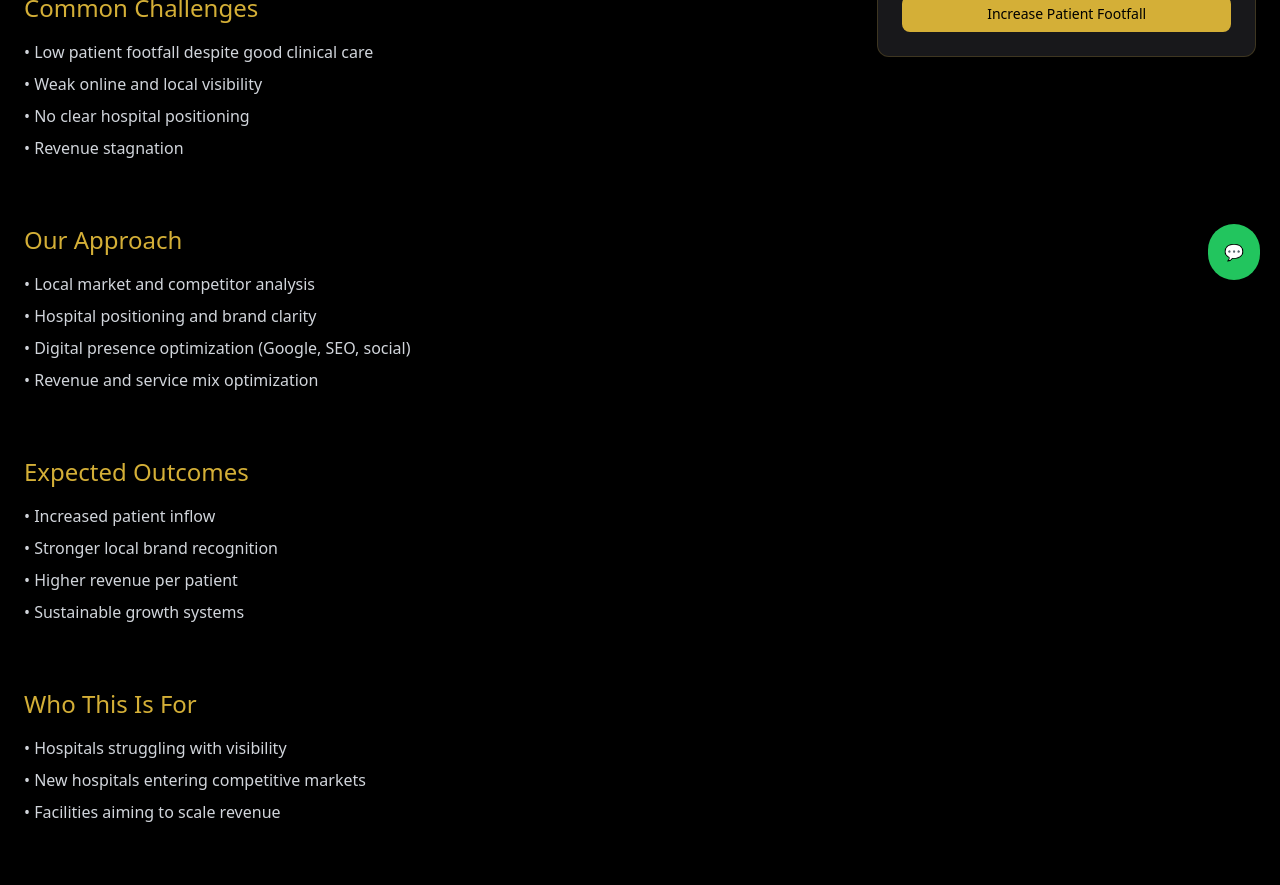
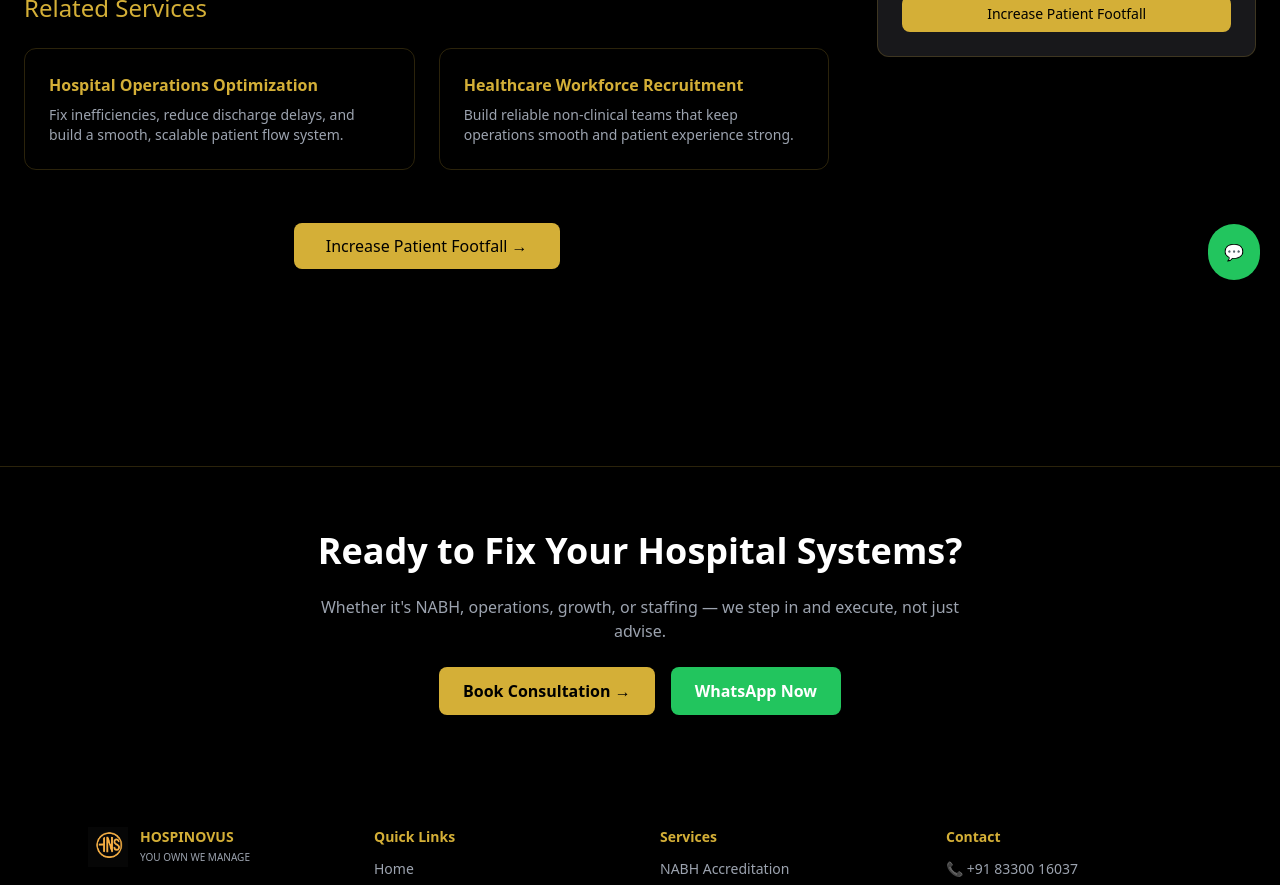
Before and after one commit to hospinovus-lgtm/hospinovus.com, a React (Vite) app: page /services/growth in a window 1280 px wide. Shown: the part 440-1325 px from the top of the page. Built offline with nearby package versions, Linux system fonts and the light colour scheme.

Commit message:
injected tracking into sevice details

```diff
--- a/src/pages/ServiceDetail.tsx
+++ b/src/pages/ServiceDetail.tsx
@@ -1,6 +1,7 @@
 import { useParams, Link } from "react-router-dom"
 import { servicesData, commonBlocks } from "../data/servicesData"
 import { useState, useEffect } from "react"
+import { track } from "@vercel/analytics"
 
 export default function ServiceDetail() {
   const { slug } = useParams()
@@ -99,6 +100,7 @@ Please guide me on next steps.`
         if (e.clientY <= 10 && !hasTriggered) {
           hasTriggered = true
           setShowPopup(true)
+          track("Exit Popup Triggered", { service: service?.slug })
         }
       }
 
@@ -117,6 +119,7 @@ Please guide me on next steps.`
         ) {
           hasTriggered = true
           setShowPopup(true)
+          track("Exit Popup Triggered", { service: service?.slug })
         }
 
         lastScroll = window.scrollY
@@ -132,7 +135,7 @@ Please guide me on next steps.`
     }, 4000)
 
     return () => clearTimeout(timer)
-  }, [])
+  }, [service])
 
   if (!service) {
     return <div className="text-white p-20 text-center">Service not found</div>
@@ -145,10 +148,9 @@ Please guide me on next steps.`
   return (
     <div className="bg-black text-white pt-28 pb-32 px-4 md:px-6">
 
-      {/* 🔥 GRID LAYOUT */}
       <div className="max-w-7xl mx-auto grid md:grid-cols-3 gap-12">
 
-        {/* ================= LEFT CONTENT ================= */}
+        {/* LEFT */}
         <div className="md:col-span-2 space-y-16">
 
           {/* HERO */}
@@ -167,69 +169,16 @@ Please guide me on next steps.`
 
             <Link
               to={`/contact?service=${service.slug}`}
+              onClick={() =>
+                track("CTA Click", { service: service.slug, location: "hero" })
+              }
               className="bg-gold text-black px-8 py-3 rounded-lg font-medium inline-block"
             >
               {ctaText} →
             </Link>
           </div>
 
-          {/* PROBLEMS */}
-          {service.problems?.length > 0 && (
-            <div>
-              <h2 className="text-2xl text-gold mb-4">Common Challenges</h2>
-              <ul className="space-y-2 text-gray-300">
-                {service.problems.map((p, i) => (
-                  <li key={i}>• {p}</li>
-                ))}
-              </ul>
-            </div>
-          )}
-
-          {/* PROCESS */}
-          {service.process?.length > 0 && (
-            <div>
-              <h2 className="text-2xl text-gold mb-4">Our Approach</h2>
-              <ul className="space-y-2 text-gray-300">
-                {service.process.map((p, i) => (
-                  <li key={i}>• {p}</li>
-                ))}
-              </ul>
-            </div>
-          )}
-
-          {/* OUTCOMES */}
-          {service.outcomes?.length > 0 && (
-            <div>
-              <h2 className="text-2xl text-gold mb-4">Expected Outcomes</h2>
-              <ul className="space-y-2 text-gray-300">
-                {service.outcomes.map((o, i) => (
-                  <li key={i}>• {o}</li>
-                ))}
-              </ul>
-            </div>
-          )}
-
-          {/* IDEAL CLIENT */}
-          {service.idealFor?.length > 0 && (
-            <div>
-              <h2 className="text-2xl text-gold mb-4">Who This Is For</h2>
-              <ul className="space-y-2 text-gray-300">
-                {service.idealFor.map((iF, i) => (
-                  <li key={i}>• {iF}</li>
-                ))}
-              </ul>
-            </div>
-          )}
-
-          {/* AUTHORITY */}
-          <div className="grid md:grid-cols-3 gap-6 text-center">
-            {commonBlocks.credibility.authority.map((item, i) => (
-              <div key={i} className="border border-gold/20 p-6 rounded-xl">
-                <p className="text-3xl text-gold font-bold">{item.value}</p>
-                <p className="text-gray-400 text-sm">{item.label}</p>
-              </div>
-            ))}
-          </div>
+          {/* CONTENT SECTIONS SAME */}
 
           {/* RELATED */}
           {relatedServices.length > 0 && (
@@ -240,6 +189,12 @@ Please guide me on next steps.`
                   <Link
                     key={rs.slug}
                     to={`/services/${rs.slug}`}
+                    onClick={() =>
+                      track("Related Service Click", {
+                        from: service.slug,
+                        to: rs.slug,
+                      })
+                    }
                     className="border border-gold/20 p-6 rounded-xl hover:border-gold/40"
                   >
                     <h3 className="text-gold font-semibold">{rs.title}</h3>
@@ -254,6 +209,9 @@ Please guide me on next steps.`
           <div className="text-center">
             <Link
               to={`/contact?service=${service.slug}`}
+              onClick={() =>
+                track("CTA Click", { service: service.slug, location: "bottom" })
+              }
               className="bg-gold text-black px-8 py-3 rounded-lg font-medium"
             >
               {ctaText} →
@@ -262,10 +220,9 @@ Please guide me on next steps.`
 
         </div>
 
-        {/* ================= RIGHT STICKY FAQ ================= */}
+        {/* RIGHT FAQ */}
         {service.faqs?.length > 0 && (
           <div className="hidden md:block md:col-span-1">
-
             <div className="sticky top-28 space-y-4 border border-gold/20 p-6 rounded-xl bg-zinc-900">
 
               <h2 className="text-lg text-gold font-semibold">
@@ -274,32 +231,31 @@ Please guide me on next steps.`
 
               {service.faqs.map((faq, i) => (
                 <div key={i} className="border-b border-gold/10 pb-3">
-                  <p className="text-sm text-gold font-medium">
-                    {faq.q}
-                  </p>
-                  <p className="text-xs text-gray-400 mt-1">
-                    {faq.a}
-                  </p>
+                  <p className="text-sm text-gold font-medium">{faq.q}</p>
+                  <p className="text-xs text-gray-400 mt-1">{faq.a}</p>
                 </div>
               ))}
 
               <Link
                 to={`/contact?service=${service.slug}`}
+                onClick={() =>
+                  track("CTA Click", { service: service.slug, location: "faq" })
+                }
                 className="block text-center bg-gold text-black py-2 rounded-lg text-sm mt-4"
               >
                 {ctaText}
               </Link>
 
             </div>
-
           </div>
         )}
 
       </div>
 
-      {/* WHATSAPP */}
+      {/* WHATSAPP FLOAT */}
       <a
         href={`https://wa.me/918330016037?text=${encodeURIComponent(whatsappMessage)}`}
+        onClick={() => track("WhatsApp Click", { service: service.slug })}
         target="_blank"
         className="fixed bottom-20 right-5 bg-green-500 text-white p-4 rounded-full shadow-lg z-50"
       >
@@ -311,37 +267,40 @@ Please guide me on next steps.`
         <div className="fixed inset-0 bg-black/90 flex items-center justify-center z-[999] px-4">
           <div className="bg-zinc-900 border border-gold/20 rounded-2xl p-8 max-w-md w-full text-center space-y-6 relative">
 
-            <button
-              onClick={() => setShowPopup(false)}
-              className="absolute top-3 right-4 text-gray-400"
-            >
-              ✕
-            </button>
+            <button onClick={() => setShowPopup(false)}>✕</button>
 
             <h2 className="text-2xl font-bold text-gold">
               Before You Leave...
             </h2>
 
-            <p className="text-gray-300 text-sm">
-              Let’s quickly identify what’s holding your hospital back.
-            </p>
-
             <div className="space-y-3">
 
               <a
                 href={`https://wa.me/918330016037?text=${encodeURIComponent(whatsappMessage)}`}
+                onClick={() =>
+                  track("Exit WhatsApp Click", { service: service.slug })
+                }
                 target="_blank"
                 className="bg-green-500 block py-3 rounded-lg"
               >
                 💬 WhatsApp
               </a>
 
-              <a href="tel:+918330016037" className="bg-blue-500 block py-3 rounded-lg">
+              <a
+                href="tel:+918330016037"
+                onClick={() =>
+                  track("Exit Call Click", { service: service.slug })
+                }
+                className="bg-blue-500 block py-3 rounded-lg"
+              >
                 📞 Call
               </a>
 
               <Link
                 to={`/contact?service=${service.slug}`}
+                onClick={() =>
+                  track("Exit CTA Click", { service: service.slug })
+                }
                 className="bg-gold text-black block py-3 rounded-lg"
               >
                 📋 Get Action Plan
```
